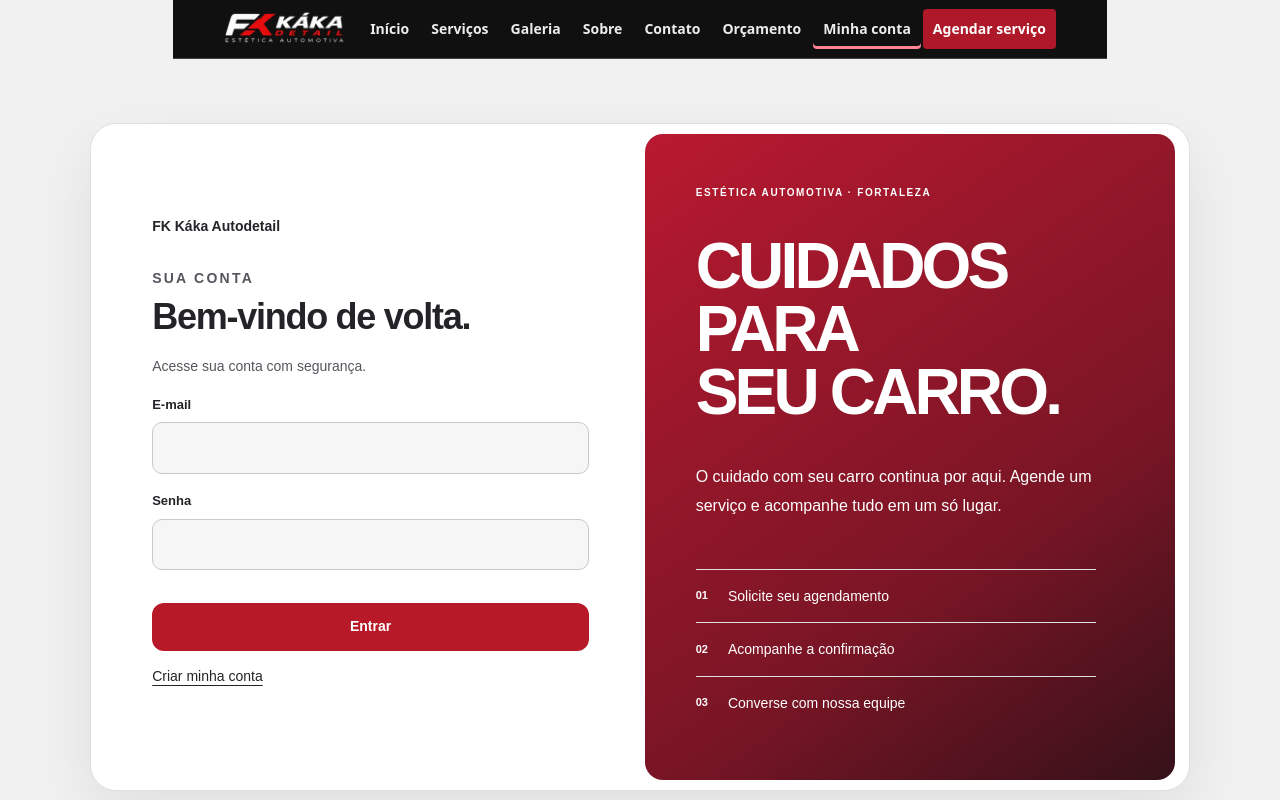
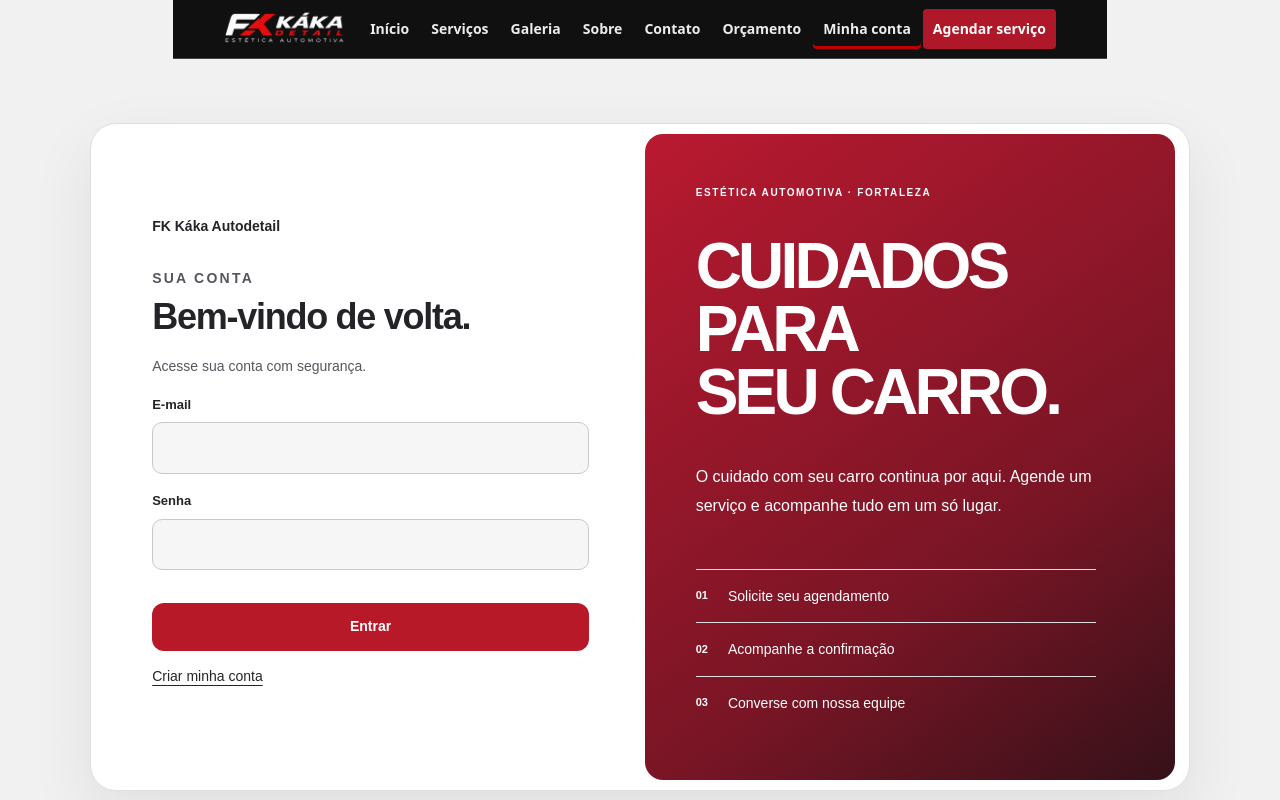
Before and after one commit to Kaka234u/triade2.0, a Flask app: page /kaka/login?next=/kaka/agendamento in a window 1280 px wide. Run offline with Flask 3, Linux system fonts and the light colour scheme.

Commit message:
Usa o vermelho da FK no indicador da página atual

```diff
--- a/static/fk-customer-nav.css
+++ b/static/fk-customer-nav.css
@@ -19,7 +19,7 @@
 }
 .fk-customer-header nav a:last-child { background: #ae1828; color: white; }
 .fk-customer-header nav a:hover, .fk-customer-header nav a:focus-visible { background: #48232a; color: white; }
-.fk-customer-header nav a[aria-current] { box-shadow: inset 0 -3px #ff8592; }
+.fk-customer-header nav a[aria-current] { box-shadow: inset 0 -3px var(--red, #c00000); }
 @media (max-width: 840px) {
   .fk-customer-header { flex-direction: column; align-items: stretch; gap: 2px; padding: 4px 8px; }
   .fk-customer-header > a { align-self: flex-start; }
```
